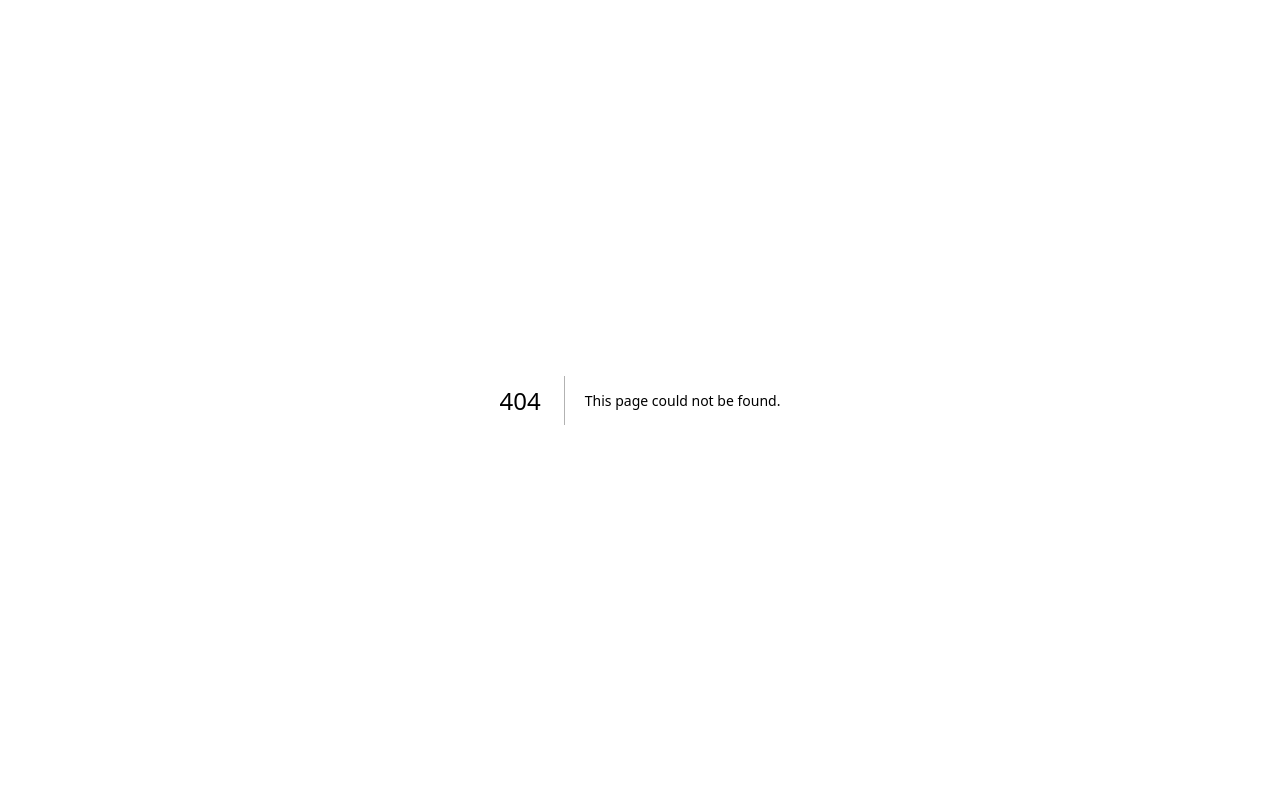
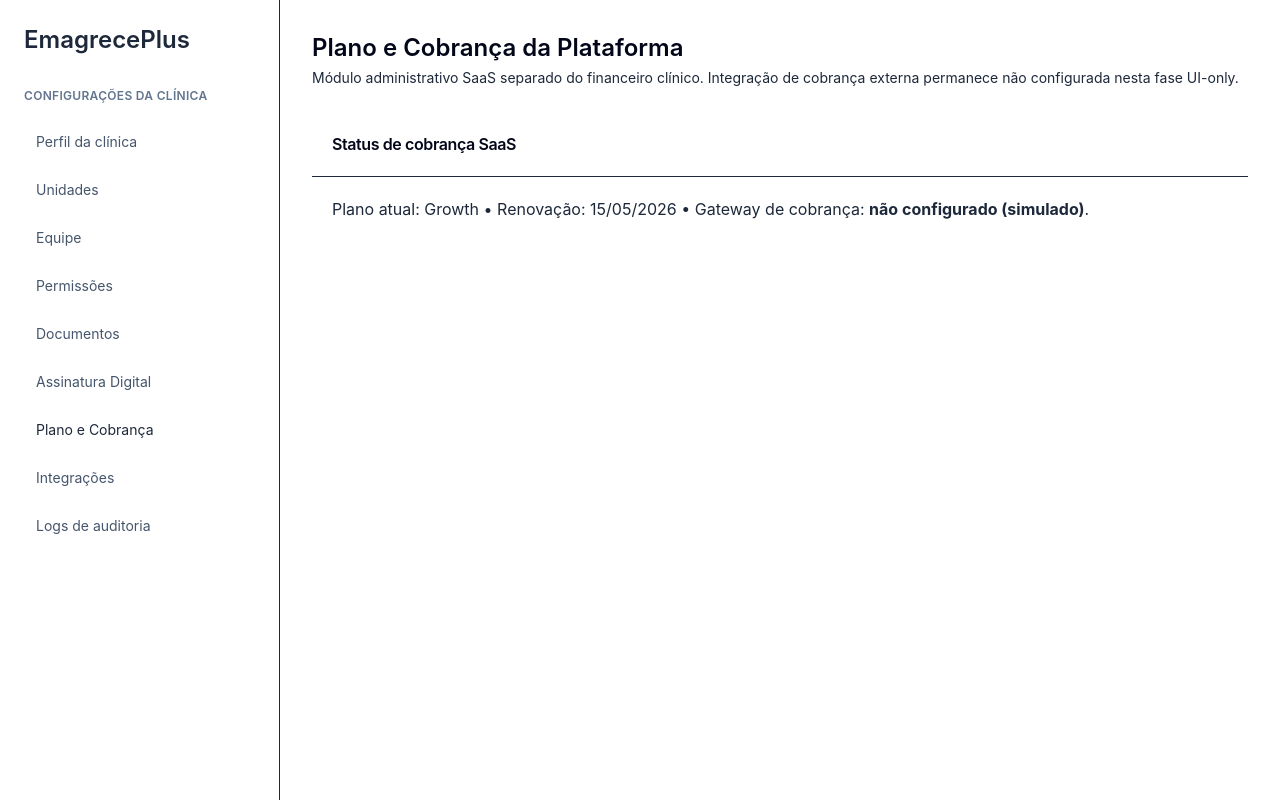
Before and after one commit to erickfroes/emagreceplus-ui-blueprint, a Next.js app: page /settings/billing in a window 1280 px wide. Before the commit this address had no page. Built offline with nearby package versions, Linux system fonts and the light colour scheme.

Commit message:
docs: add final UX review and settings billing route

```diff
--- /dev/null
+++ b/src/app/settings/billing/page.tsx
@@ -0,0 +1,17 @@
+import { SettingsShell } from "@/components/layout/SettingsShell";
+import { Card, CardContent, CardHeader, CardTitle } from "@/components/ui/Card";
+
+export default function SettingsBillingPage() {
+  return (
+    <SettingsShell active="Plano e Cobrança">
+      <h1 className="text-2xl font-semibold text-slate-950">Plano e Cobrança da Plataforma</h1>
+      <p className="mt-1 text-sm text-muted-foreground">Módulo administrativo SaaS separado do financeiro clínico. Integração de cobrança externa permanece não configurada nesta fase UI-only.</p>
+      <Card className="mt-6">
+        <CardHeader><CardTitle>Status de cobrança SaaS</CardTitle></CardHeader>
+        <CardContent>
+          Plano atual: Growth • Renovação: 15/05/2026 • Gateway de cobrança: <strong>não configurado (simulado)</strong>.
+        </CardContent>
+      </Card>
+    </SettingsShell>
+  );
+}
```
Also changed, not shown: 1 other file (tests, documents, lock files or other folders).
